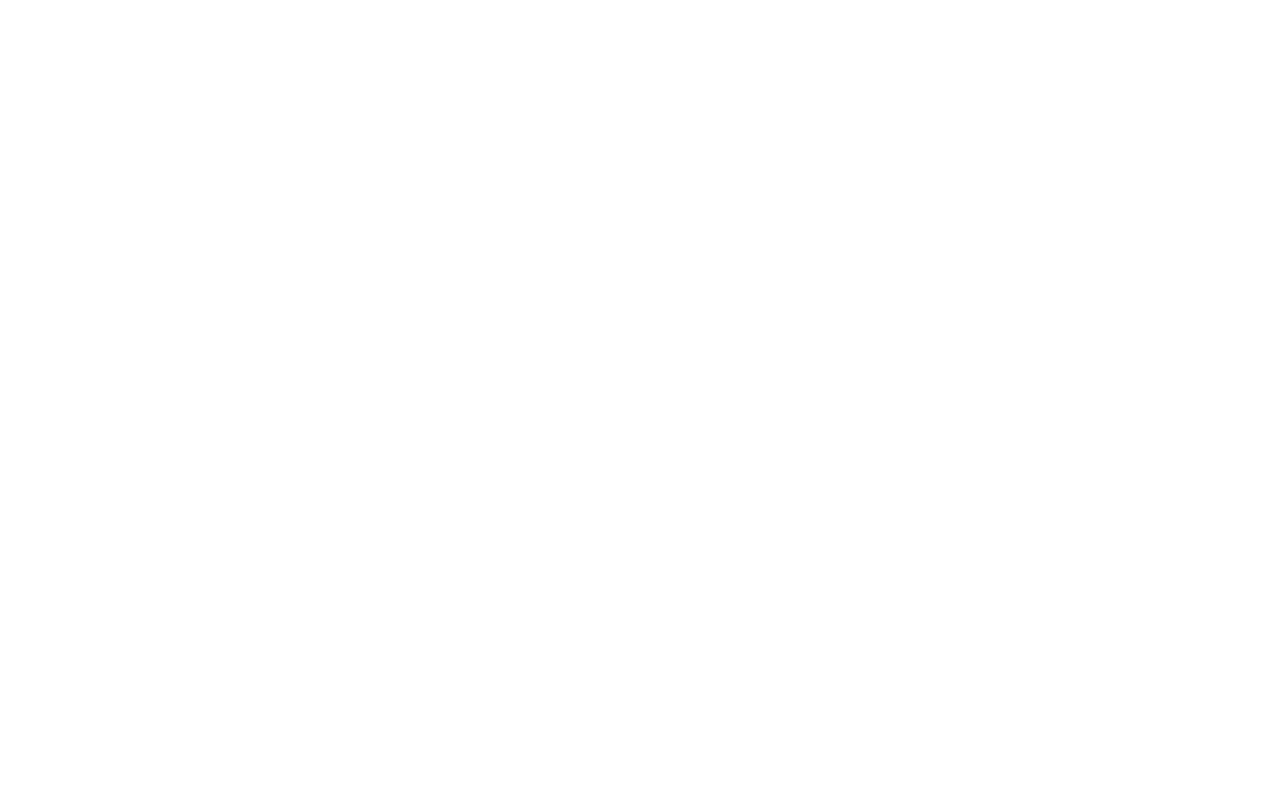
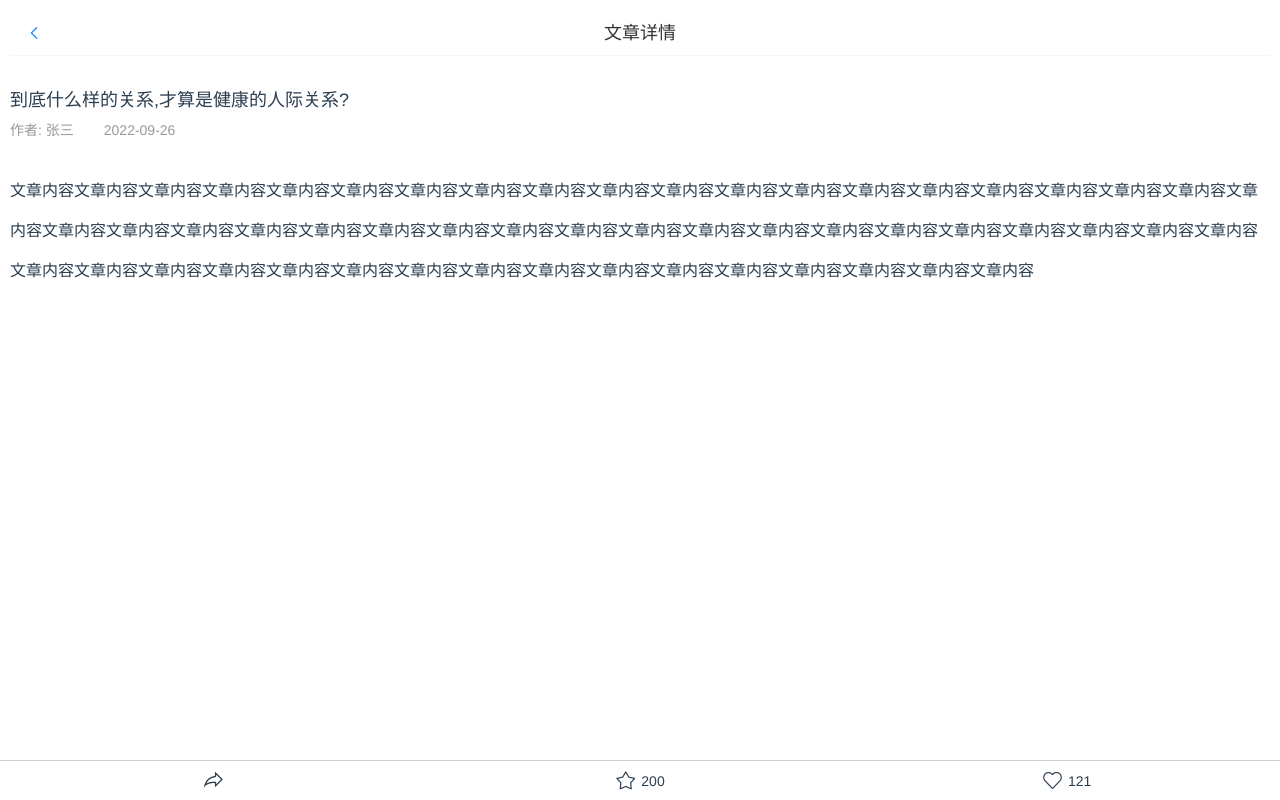
Before and after one commit to cmtlyt/xljk, a Vue app: page /parent/bookDesc in a window 1280 px wide. Built offline with nearby package versions, Linux system fonts and the light colour scheme.

Commit message:
20221010-(家长端)-阅读记录

```diff
--- a/src/App.vue
+++ b/src/App.vue
@@ -3,3 +3,6 @@
     <router-view />
   </div>
 </template>
+
+<style lang="scss">
+</style>
--- a/src/components/Navbar.vue
+++ b/src/components/Navbar.vue
@@ -43,5 +43,8 @@ export default {
   top: 0;
   z-index: 100;
   background-color: #fff;
+  ::v-deep(.van-nav-bar__title) {
+    font-size: $title-font-size;
+  }
 }
 </style>
--- a/src/router/index.js
+++ b/src/router/index.js
@@ -115,6 +115,18 @@ const routes = [
         component: () => import('../views/parent/index/query/Desc.vue'),
         meta: { title: '心理答疑' }
       },
+      {
+        path: 'readHistory',
+        name: 'readHistory',
+        component: () => import('../views/parent/mine/read/History.vue'),
+        meta: { title: '阅读记录' }
+      },
+      {
+        path: 'bookDesc',
+        name: 'bookDesc',
+        component: () => import('../views/parent/book/Desc.vue'),
+        meta: { title: '文章详情' }
+      },
     ]
   }
 ]
--- a/src/views/Index.vue
+++ b/src/views/Index.vue
@@ -18,21 +18,25 @@ body {
   -moz-osx-font-smoothing: grayscale;
   text-align: center;
   color: #2c3e50;
+  & > div {
+    min-height: 100vh;
+    display: flex;
+    flex-direction: column;
+    & > div {
+      flex: 1;
+    }
+  }
 }
-
 nav {
   padding: 30px;
-
   a {
     font-weight: bold;
     color: #2c3e50;
-
     &.router-link-exact-active {
       color: #42b983;
     }
   }
 }
-
 header,
 main,
 footer,
--- /dev/null
+++ b/src/views/parent/book/Desc.vue
@@ -0,0 +1,115 @@
+<template>
+  <div class="book-desc">
+    <cmtlyt-navbar :role="navbarRole"></cmtlyt-navbar>
+    <header>
+      <div class="title">{{ title }}</div>
+      <div class="info">
+        <div class="author">作者: {{ author }}</div>
+        <div class="date">{{ date }}</div>
+      </div>
+    </header>
+    <main>{{ content }}</main>
+    <footer>
+      <div class="tools">
+        <div class="share" @click="share"><van-icon name="share-o" /></div>
+        <div class="star" @click="star">
+          <van-icon name="star-o" />{{ starTotal }}
+        </div>
+        <div class="like" @click="like">
+          <van-icon name="like-o" />{{ likeTotal }}
+        </div>
+      </div>
+    </footer>
+  </div>
+</template>
+
+<script>
+import CmtlytNavbar from "@/components/Navbar.vue";
+import { Icon } from "vant";
+export default {
+  components: {
+    CmtlytNavbar,
+    [Icon.name]: Icon,
+  },
+  props: [],
+  data() {
+    return {
+      navbarRole: { title: "文章详情" },
+      title: "到底什么样的关系,才算是健康的人际关系?",
+      author: "张三",
+      date: "2022-09-26",
+      starTotal: 200,
+      likeTotal: 121,
+      content:
+        "文章内容文章内容文章内容文章内容文章内容文章内容文章内容文章内容文章内容文章内容文章内容文章内容文章内容文章内容文章内容文章内容文章内容文章内容文章内容文章内容文章内容文章内容文章内容文章内容文章内容文章内容文章内容文章内容文章内容文章内容文章内容文章内容文章内容文章内容文章内容文章内容文章内容文章内容文章内容文章内容文章内容文章内容文章内容文章内容文章内容文章内容文章内容文章内容文章内容文章内容文章内容文章内容文章内容文章内容文章内容",
+    };
+  },
+  methods: {
+    share() {
+      console.log("share");
+    },
+    star() {
+      console.log("star");
+    },
+    like() {
+      console.log("like");
+    },
+  },
+  computed: {},
+  mounted() {},
+  created() {},
+};
+</script>
+
+<style lang="scss" scoped>
+.book-desc {
+  display: flex;
+  flex-direction: column;
+  background-color: #fff;
+  padding: $main-padding;
+  header {
+    padding: 3rem 0;
+    display: flex;
+    flex-direction: column;
+    text-align: left;
+    gap: 5px;
+    .title {
+      font-size: $title-font-size;
+    }
+    .info {
+      display: flex;
+      gap: 3rem;
+      color: #9a9a9a;
+      font-size: $desc-font-size;
+    }
+  }
+  main {
+    text-align: left;
+    line-height: 2.5em;
+    font-size: $text-font-size;
+  }
+  footer {
+    position: fixed;
+    bottom: 0;
+    left: 0;
+    height: 4rem;
+    .tools {
+      display: flex;
+      justify-content: space-around;
+      height: 100%;
+      font-size: $desc-font-size;
+      border-top: #00000030 solid 1px;
+      & > div {
+        display: flex;
+        align-items: center;
+        justify-content: center;
+        gap: 5px;
+        flex: 1;
+      }
+      .van-icon {
+        font-size: 1.5em;
+      }
+    }
+  }
+}
+</style>
--- /dev/null
+++ b/src/views/parent/mine/read/History.vue
@@ -0,0 +1,72 @@
+<template>
+  <div class="query-history">
+    <cmtlyt-navbar :role="navbarRole"></cmtlyt-navbar>
+    <main>
+      <my-item
+        v-for="(item, idx) in MyReadList"
+        :key="idx"
+        :role="item"
+      ></my-item>
+    </main>
+  </div>
+</template>
+
+<script>
+import CmtlytNavbar from "@/components/Navbar.vue";
+import MyItem from "./components/HistoryItem.vue";
+export default {
+  components: {
+    CmtlytNavbar,
+    MyItem,
+  },
+  props: [],
+  data() {
+    return {
+      navbarRole: { title: "阅读记录" },
+      MyReadList: [
+        {
+          title: "到底是什么样的关系,才算是健康的人际关系?",
+          date: "2022-09-23 10:26",
+          src: "",
+        },
+        {
+          title: "到底是什么样的关系,才算是健康的人际关系?",
+          date: "2022-09-23 10:26",
+          src: "",
+        },
+        {
+          title: "到底是什么样的关系,才算是健康的人际关系?",
+          date: "2022-09-23 10:26",
+          src: "",
+        },
+        {
+          title: "到底是什么样的关系,才算是健康的人际关系?",
+          date: "2022-09-23 10:26",
+          src: "",
+        },
+        {
+          title: "到底是什么样的关系,才算是健康的人际关系?",
+          date: "2022-09-23 10:26",
+          src: "",
+        },
+      ],
+    };
+  },
+  methods: {},
+  computed: {},
+  mounted() {},
+  created() {},
+};
+</script>
+
+<style lang="scss" scoped>
+.query-history {
+  height: 100%;
+  main {
+    padding: $main-padding;
+    display: flex;
+    flex-direction: column;
+    gap: $main-gap;
+  }
+}
+</style>
--- /dev/null
+++ b/src/views/parent/mine/read/components/HistoryItem.vue
@@ -0,0 +1,72 @@
+<template>
+  <div class="history-item" @click="goDesc">
+    <main>
+      <van-image
+        fit="cover"
+        :src="role.src || 'https://img01.yzcdn.cn/vant/cat.jpeg'"
+      />
+      <div class="content">
+        <div class="title">{{ role.title }}</div>
+        <div class="date">阅读时间: {{ role.date }}</div>
+      </div>
+    </main>
+  </div>
+</template>
+
+<script>
+import { Image } from "vant";
+export default {
+  components: {
+    [Image.name]: Image,
+  },
+  props: ["role"],
+  data() {
+    return {};
+  },
+  methods: {
+    goDesc() {
+      this.$goto("bookDesc");
+    },
+  },
+  computed: {},
+  mounted() {},
+  created() {},
+};
+</script>
+
+<style lang="scss" scoped>
+.history-item {
+  padding: $main-padding;
+  background-color: #fff;
+  border-radius: $main-radius;
+  main {
+    display: flex;
+    gap: $main-gap;
+    .van-image {
+      flex: 3;
+    }
+    .content {
+      flex: 7;
+      display: flex;
+      flex-direction: column;
+      justify-content: space-between;
+      gap: 20px;
+      .title {
+        display: -webkit-box;
+        -webkit-line-clamp: 2;
+        text-overflow: ellipsis;
+        -webkit-box-orient: vertical;
+        overflow: hidden;
+        height: 2.5em;
+        font-size: $big-title-font-size;
+        text-align: left;
+      }
+      .date {
+        text-align: right;
+        font-size: $desc-font-size;
+        color: #7f7f7f;
+      }
+    }
+  }
+}
+</style>
```
Also changed, not shown: src/views/parent/book/Index.vue (added, +21 -0 lines).
